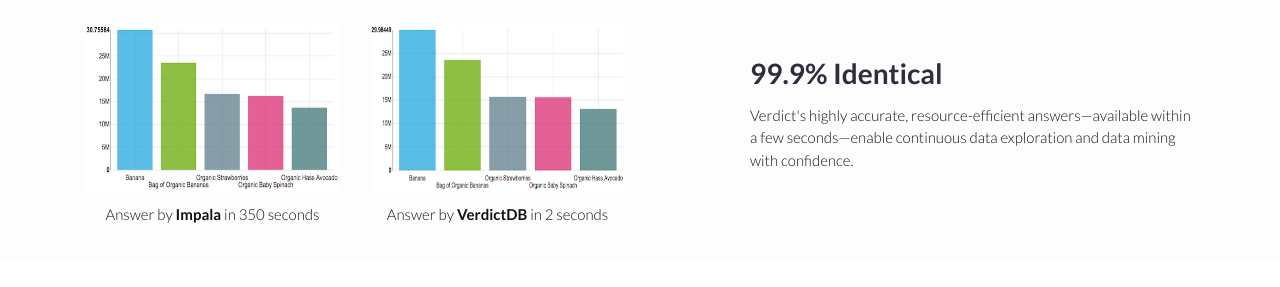
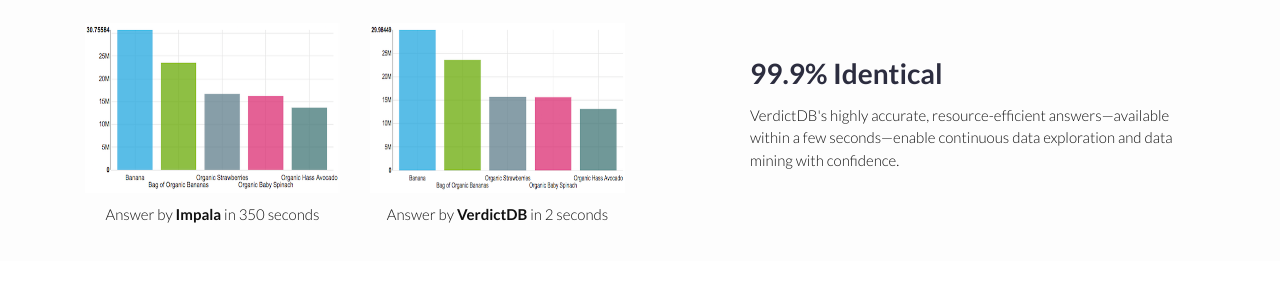
Before and after one commit to verdict-project/verdict-project.github.io, a Jekyll site: the page built from index.html, in a window 1280 px wide. Shown: the part 499-786 px from the top of the page. Built offline with Jekyll 4.4.1, drawn with Linux system fonts in a browser that asks for light colours; nearby versions of some CDN libraries.

Commit message:
verdict -> VerdictDB

```diff
--- a/_config.yml
+++ b/_config.yml
@@ -1,9 +1,9 @@
 # auto generated by release/release_jars.py
 
 baseurl: ''
-description: Verdict is a fast, resource-efficient data analytics system.
+description: VerdictDB is a fast, resource-efficient data analytics system.
 email: verdict-site@umich.edu
-github_link: https://github.com/mozafari/verdict
+github_link: https://github.com/mozafari/verdictdb
 github_username: jekyll
 kramdown:
   syntax_highlighter_opts:
@@ -13,19 +13,19 @@
     span:
       line_numbers: false
 markdown: kramdown
-title: Verdict
+title: VerdictDB
 twitter_username: jekyllrb
 url: http://verdictdb.org/
 verdict_jdbc:
-  family: Verdict JDBC Driver
+  family: VerdictDB JDBC Driver
   name: verdict-spark-lib-0.4.8.jar
   url: https://sourceforge.net/projects/verdict/files/0.4/verdict-jdbc-0.4.8.jar/download
 verdict_shell:
-  family: Command Line Interface (including Verdict JDBC Driver)
+  family: Command Line Interface (including VerdictDB JDBC Driver)
   name: verdict-cli-0.4.8.jar
   url: https://sourceforge.net/projects/verdict/files/0.4/verdict-cli-0.4.8.zip/download
 verdict_spark:
-  family: Verdict Spark Library
+  family: VerdictDB Spark Library
   name: verdict-spark-lib-0.4.8.jar
   url: https://sourceforge.net/projects/verdict/files/0.4/verdict-spark-lib-0.4.8.jar/download
 version: 0.4.8
--- a/index.html
+++ b/index.html
@@ -37,7 +37,7 @@
       <div class="col-md-1"></div>
       <div class="col-md-5 col-sm-0" style="padding-top: 20px;">
         <h2>99.9% Identical</h2>
-        <p>Verdict's highly accurate, resource-efficient answers&mdash;available within a few seconds&mdash;enable continuous data exploration and data mining with confidence.</p>
+        <p>VerdictDB's highly accurate, resource-efficient answers&mdash;available within a few seconds&mdash;enable continuous data exploration and data mining with confidence.</p>
       </div>
     </div>
   </div>
```
